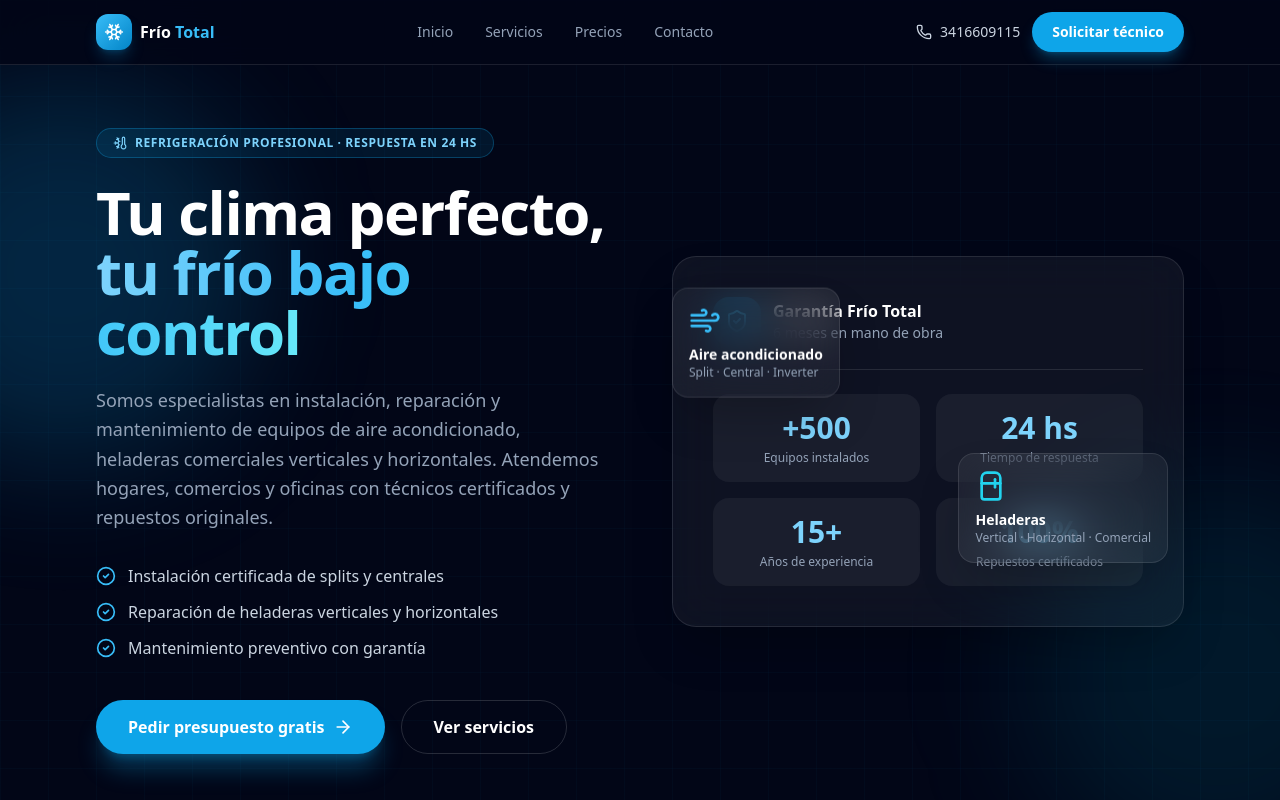
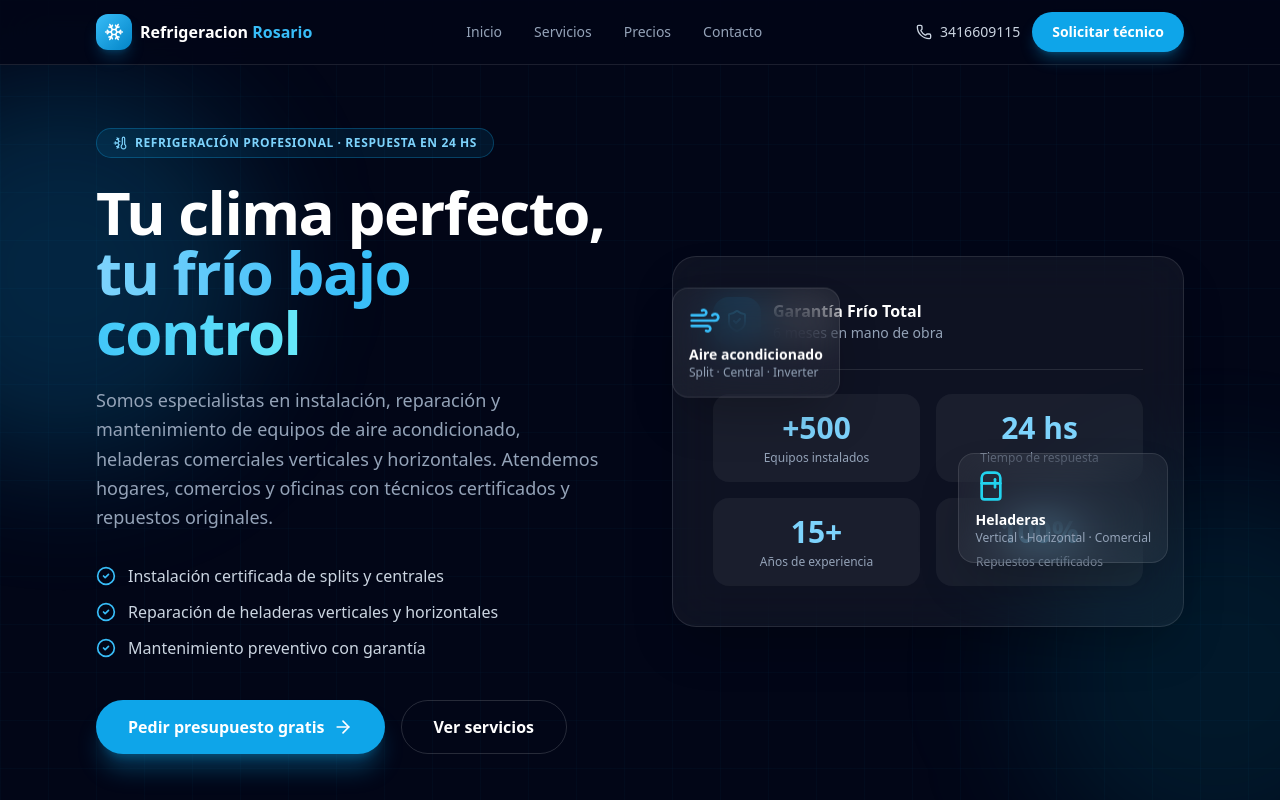
Before and after one commit to fernandobenegas/proyectorCursor, a Next.js app: page / in a window 1280 px wide. Shown: the top 800 px of the page. Built offline with nearby package versions, Linux system fonts and the light colour scheme.

Commit message:
Mejoras en la interfaz

```diff
--- a/components/footer.tsx
+++ b/components/footer.tsx
@@ -15,11 +15,11 @@ export default function Footer() {
           <div className="text-center md:text-left">
             <a href="#inicio" className="inline-flex items-center gap-2 font-bold text-white">
               <Snowflake className="h-5 w-5 text-frost-400" />
-              Frío Total
+              Refrigeración Rosario
             </a>
             <p className="mt-2 max-w-sm text-sm text-slate-500">
               Instalación y reparación de aire acondicionado, heladeras verticales
-              y horizontales. Servicio técnico certificado en CABA y GBA.
+              y horizontales. Servicio técnico certificado en Rosario y alrededores.
             </p>
           </div>
 
@@ -37,7 +37,7 @@ export default function Footer() {
         </div>
 
         <div className="mt-10 border-t border-white/10 pt-8 text-center text-sm text-slate-500">
-          © {new Date().getFullYear()} Frío Total. Todos los derechos reservados.
+          © {new Date().getFullYear()}Desarrollado por  Digital Environment. Todos los derechos reservados.
           · Refrigeración · Climatización · Heladeras comerciales
         </div>
       </div>
--- a/components/header.tsx
+++ b/components/header.tsx
@@ -22,7 +22,7 @@ export default function Header() {
             <Snowflake className="h-5 w-5 text-white" />
           </span>
           <span>
-            Frío <span className="text-frost-400">Total</span>
+            Refrigeracion <span className="text-frost-400">Rosario</span>
           </span>
         </a>
 
```
